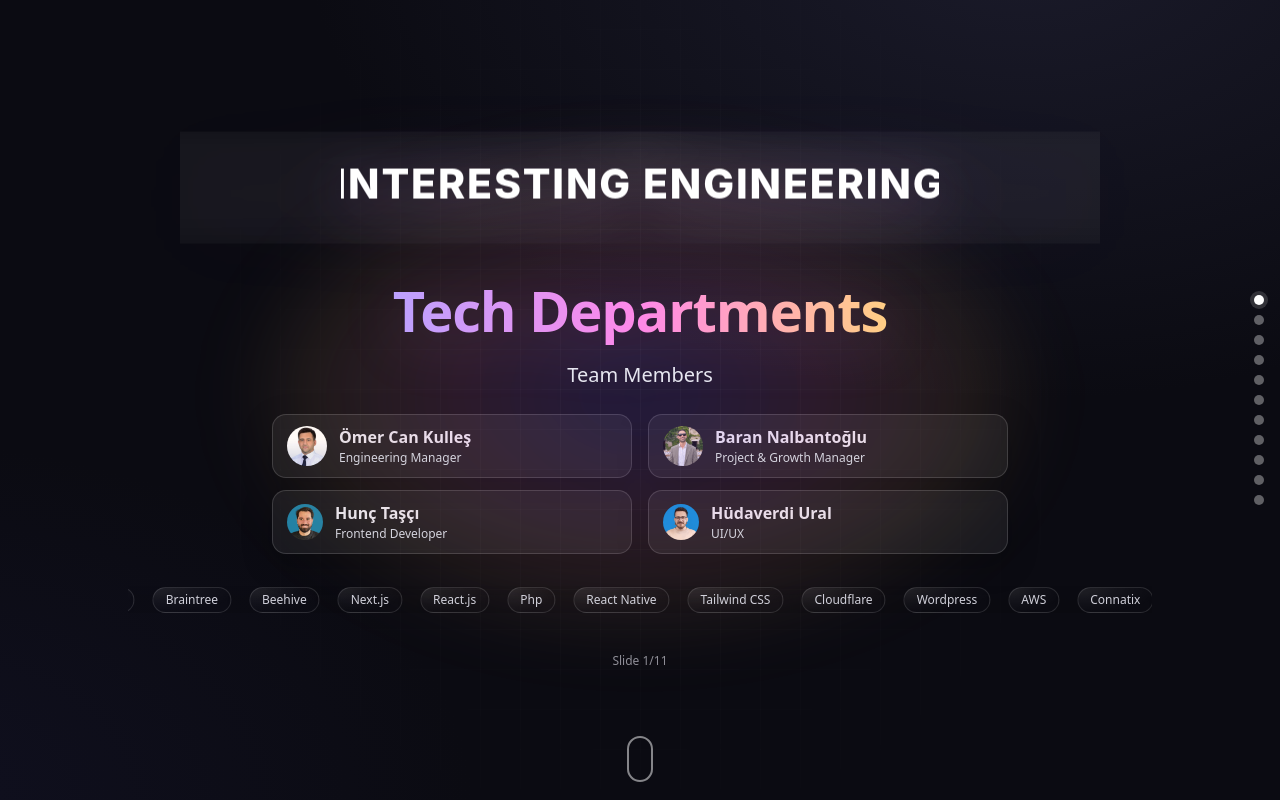
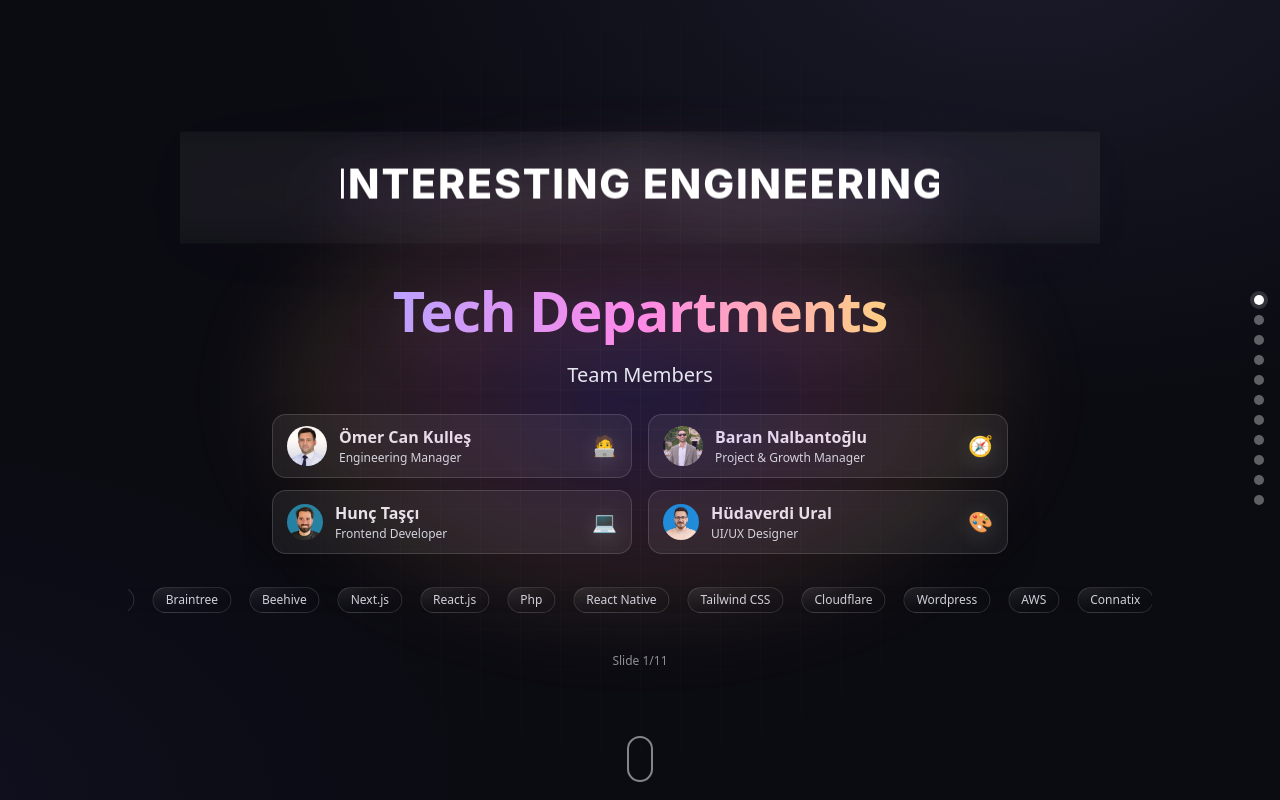
Before and after one commit to omercankulles/tech-slides, a Next.js app: page / in a window 1280 px wide. Built offline with nearby package versions, Linux system fonts and the light colour scheme.

Commit message:
feat: rol ikonları (Engineering Manager 🧑‍💻, UI/UX Designer) ve kart konumu

```diff
--- a/src/app/globals.css
+++ b/src/app/globals.css
@@ -117,6 +117,7 @@ body {
 @media (max-width: 640px) { .team-row { gap: 10px; } .team-card { padding: 8px 12px; width: 92vw; } }
 .team-title { font-weight: 700; }
 .team-role { opacity: .9; font-size: 12px; }
+.role-ico { filter: drop-shadow(0 4px 10px rgba(255,255,255,.15)); }
 
 /* TOC cards */
 .toc-item { display: grid; grid-template-columns: 36px 1fr 18px; align-items: center; gap: 12px; padding: 14px 16px; border-radius: 14px; border: 1px solid rgba(255,255,255,.12); background: rgba(255,255,255,.04); transition: background .2s ease, transform .2s ease, border-color .2s ease; }
--- a/src/app/page.tsx
+++ b/src/app/page.tsx
@@ -15,6 +15,18 @@ type TeamMember = {
   role?: string;
   avatar?: string;
 };
+
+function getRoleIcon(role?: string): string {
+  if (!role) return "👤";
+  const r = role.toLowerCase();
+  if (r.includes("engineering") && r.includes("manager")) return "🧑‍💻";
+  if (r.includes("manager")) return "🧭";
+  if (r.includes("frontend") || r.includes("mobile") || r.includes("developer"))
+    return "💻";
+  if (r.includes("ui") || r.includes("ux")) return "🎨";
+  if (r.includes("growth") || r.includes("project")) return "📈";
+  return "⚙️";
+}
 
 const TODAY = new Date().toLocaleDateString("tr-TR", {
   day: "numeric",
@@ -35,7 +47,7 @@ const TEAM: TeamMember[] = [
   },
   {
     name: "Hüdaverdi Ural",
-    role: "UI/UX",
+    role: "UI/UX Designer",
     avatar: "/img/teams/hüdaverdi-ural.png",
   },
   {
@@ -299,10 +311,17 @@ function SlideSection({
                       className="rounded-full object-cover"
                     />
                   ) : null}
-                  <div className="text-left">
+                  <div className="text-left flex-1">
                     <div className="team-title">{m.name}</div>
                     <div className="team-role">{m.role}</div>
                   </div>
+                  <span
+                    aria-hidden
+                    title={m.role}
+                    className="role-ico text-lg sm:text-xl"
+                  >
+                    {getRoleIcon(m.role)}
+                  </span>
                 </div>
               ))}
             </div>
@@ -322,10 +341,17 @@ function SlideSection({
                       className="rounded-full object-cover"
                     />
                   ) : null}
-                  <div className="text-left">
+                  <div className="text-left flex-1">
                     <div className="team-title">{m.name}</div>
                     <div className="team-role">{m.role}</div>
                   </div>
+                  <span
+                    aria-hidden
+                    title={m.role}
+                    className="role-ico text-lg sm:text-xl"
+                  >
+                    {getRoleIcon(m.role)}
+                  </span>
                 </div>
               ))}
             </div>
```
